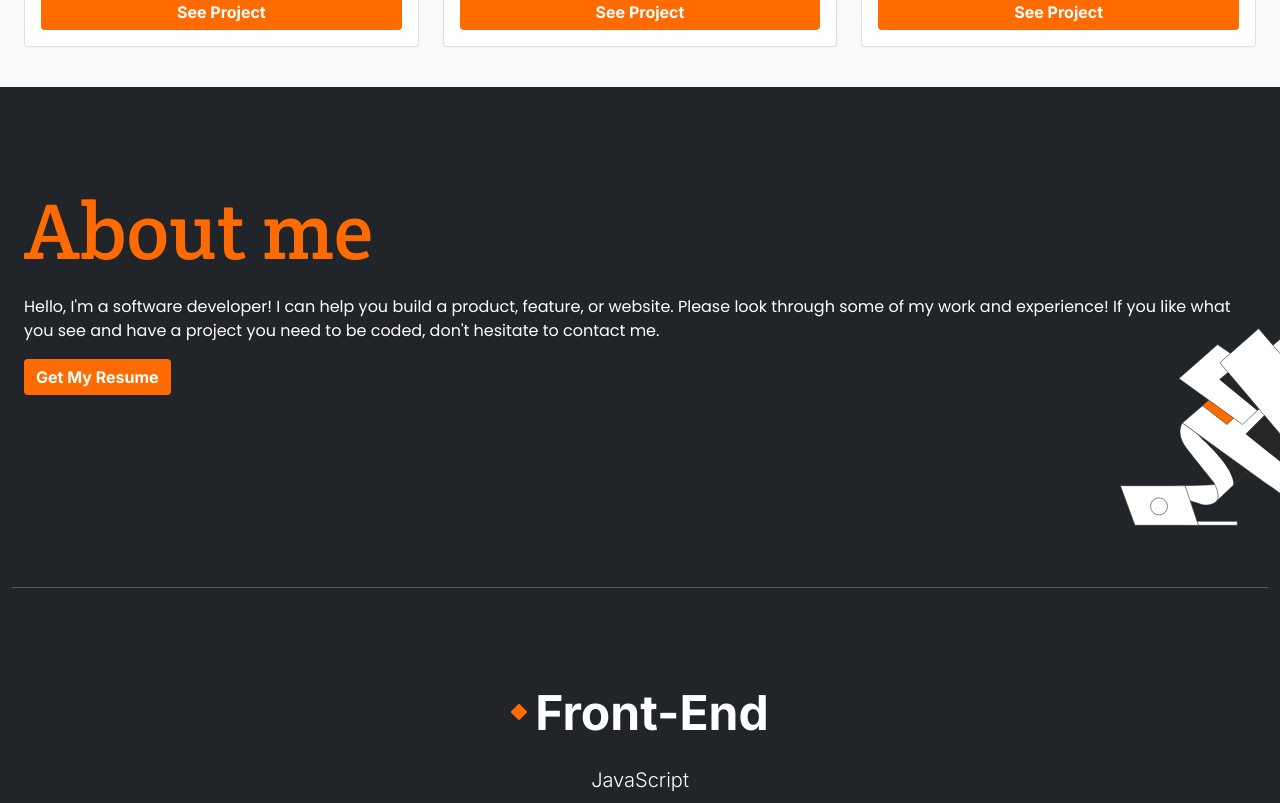
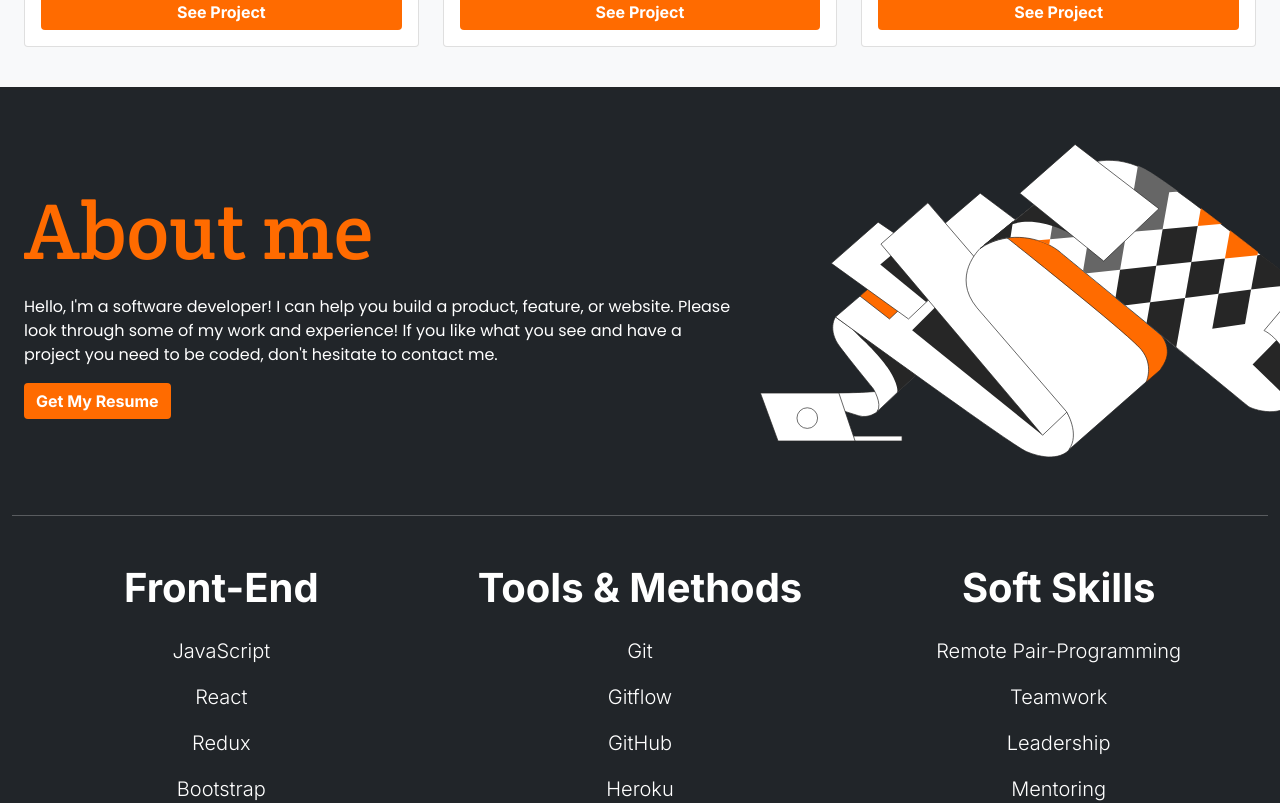
Before and after one commit to dicodiaz/portfolio, a React (Create React App) app: page / in a window 1280 px wide. Shown: the part 1920-2723 px from the top of the page. Built offline with nearby package versions, Linux system fonts and the light colour scheme.

Commit message:
Fix About and Skills sections styling

```diff
--- a/src/App.css
+++ b/src/App.css
@@ -51,9 +51,18 @@
   background: url('./assets/bg-cover.svg') right bottom -50px no-repeat;
 }
 
+#about {
+  background: url('./assets/bg-about.svg') right bottom no-repeat;
+}
+
 @media screen and (min-width: 768px) {
   #cover {
     background: url('./assets/bg-cover-desktop.svg') right top no-repeat;
     background-size: contain;
   }
+
+  #about {
+    background: url('./assets/bg-about-desktop.svg') right center no-repeat;
+    background-size: 32.5rem;
+  }
 }
--- a/src/components/About.js
+++ b/src/components/About.js
@@ -1,5 +1,4 @@
-import { Button, Container, Row } from 'react-bootstrap';
-import bgAbout from '../assets/bg-about.svg';
+import { Button, Col, Container, Row } from 'react-bootstrap';
 
 const About = () => (
   <Container
@@ -7,23 +6,22 @@
     id="about"
     as="section"
     className="bg-dark text-white min-vh-75 d-flex flex-column justify-content-center py-5"
-    style={{
-      backgroundImage: `url(${bgAbout})`,
-      backgroundPosition: 'right bottom',
-      backgroundRepeat: 'no-repeat',
-    }}
   >
-    <Row className="mx-0 py-5 mb-5">
+    <Row className="mx-0 py-5 mb-5 mb-md-0">
+      <Col md={5} lg={7}>
+        <Row className="mx-0 g-0">
           <h2 className="display-1 font-crete-round text-custom1 mb-3">About me</h2>
           <p className="font-poppins">
-        Hello, I&apos;m a software developer! I can help you build a product, feature, or website.
-        Please look through some of my work and experience! If you like what you see and have a
-        project you need to be coded, don&apos;t hesitate to contact me.
+            Hello, I&apos;m a software developer! I can help you build a product, feature, or
+            website. Please look through some of my work and experience! If you like what you see
+            and have a project you need to be coded, don&apos;t hesitate to contact me.
           </p>
           <div>
             <Button className="bg-custom1 fw-bold border-0">Get My Resume</Button>
           </div>
         </Row>
+      </Col>
+    </Row>
   </Container>
 );
 
--- a/src/components/Skills.js
+++ b/src/components/Skills.js
@@ -20,7 +20,7 @@
         'Chrome Dev Tools',
       ],
     },
-    Professional: {
+    'Soft Skills': {
       Bullet: BsCircleFill,
       list: ['Remote Pair-Programming', 'Teamwork', 'Leadership', 'Mentoring'],
     },
@@ -33,13 +33,14 @@
       as="section"
       className="bg-dark text-white min-vh-75 d-flex flex-column justify-content-center pb-5 text-center"
     >
-      <hr className="my-5" />
+      <hr className="my-5 my-md-0" />
+      <Row xs={1} md={3} className="mx-0 g-0">
         {Object.entries(skills).map(([title, skills]) => {
           const { Bullet, list } = skills;
           return (
-          <Row key={title} xs={1} className="pt-5">
-            <h4 className="display-5 fw-bold d-flex justify-content-center align-items-center">
-              <Bullet className="fs-6 text-custom1 me-2" />
+            <Col key={title} className="pt-5">
+              <h4 className="display-6 fw-bold d-flex justify-content-center align-items-center">
+                <Bullet className="fs-6 text-custom1 me-2 d-md-none" />
                 {title}
               </h4>
               {list.map((skill) => (
@@ -47,9 +48,10 @@
                   {skill}
                 </Col>
               ))}
-          </Row>
+            </Col>
           );
         })}
+      </Row>
     </Container>
   );
 };
```
Also changed, not shown: src/assets/bg-about-desktop.svg (added). Lines whose indentation alone changed are shown as unchanged.
